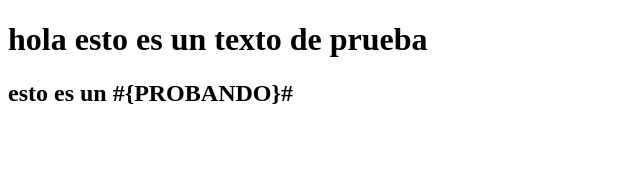
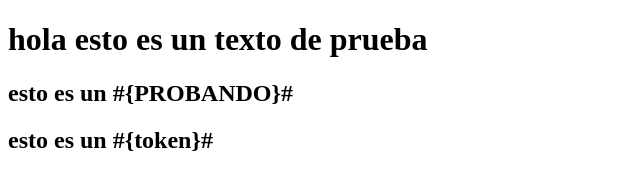
Before and after one commit to carlosmorillooo/ChangeTokenActionTest, a plain HTML site: page index.html in a window 1280 px wide. Shown: the whole page, without its empty margins (0-640 px from the left). Drawn offline with Linux system fonts and the light colour scheme.

Commit message:
dale que va

```diff
--- a/index.html
+++ b/index.html
@@ -9,5 +9,6 @@
 <body>
     <h1>hola esto es un texto de prueba </h1>
     <h2>esto es un #{PROBANDO}#</h2>
+    <h2>esto es un #{token}#</h2>
 </body>
 </html>
```
Also changed, not shown: 1 other file.
